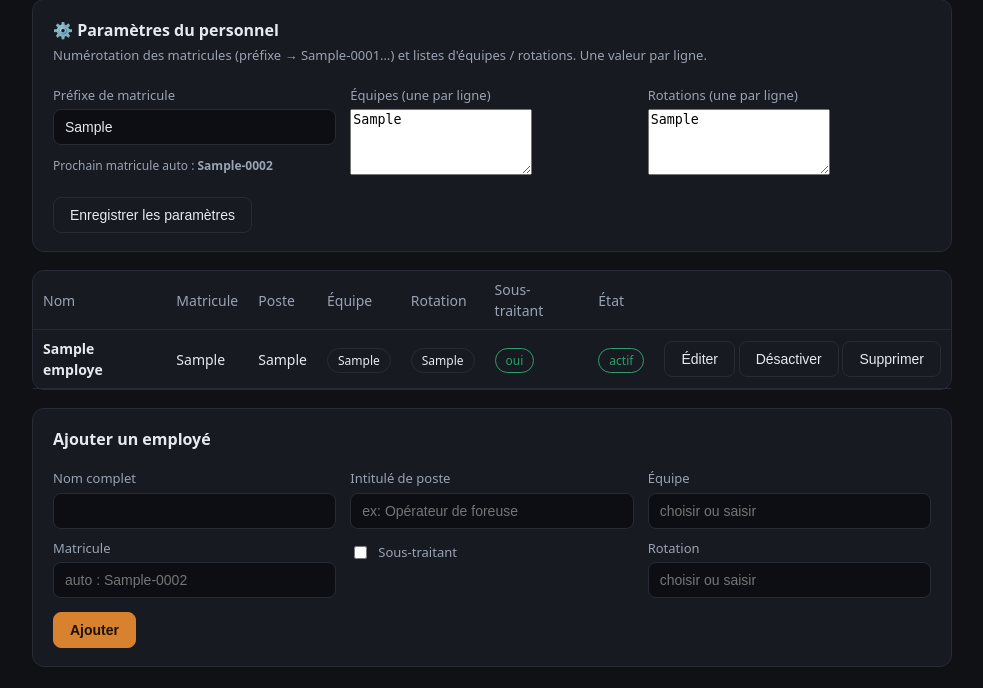
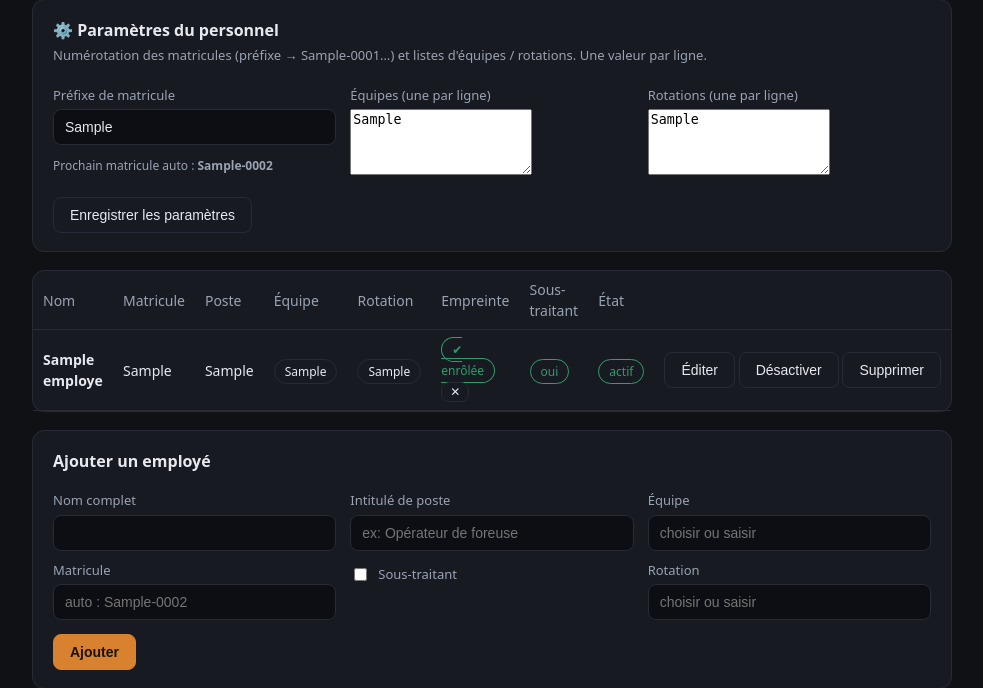
Before and after one commit to donaldulrich90-ctrl/good-engineers-portail, a Django app: page /personnel/ in a window 1280 px wide. Shown: the part 114-802 px from the top of the page, without its empty margins (148-1131 px from the left). Before the commit the page ends 781 px from the top, so only its background shows below. Run offline with Django 5.2, Linux system fonts and the light colour scheme; a user stored in the database is signed in; tables that the repository leaves empty hold one stand-in row (values such as "Sample post").

Commit message:
feat(portail): préparer la biométrie du pointage sur l'employé (#10)
Ajoute sur Employe le gabarit d'empreinte, le doigt et l'état « enrôlée »
(migration 0006). Le personnel affiche la colonne Empreinte et permet de
réinitialiser l'enrôlement. La capture sera branchée au lecteur USB (SDK).


Claude-Session: https://claude.ai/code/session_01AWRhPyJtQYZr4jwqQ3knNc

Co-authored-by: Donald (via Claude) <fasoequipementstore@gmail.com>
Co-authored-by: Claude Opus 4.8 <noreply@anthropic.com>

```diff
--- a/good-engineers-portail/portal/models.py
+++ b/good-engineers-portail/portal/models.py
@@ -272,6 +272,11 @@ class Employe(models.Model):
     equipe = models.CharField("équipe", max_length=60, blank=True, default="")
     rotation = models.CharField("rotation", max_length=60, blank=True, default="")
     sous_traitant = models.BooleanField("sous-traitant", default=False)
+    # Biométrie pour le pointage (gabarit d'empreinte, jamais l'image).
+    # Donnée personnelle sensible : stockée chiffrée, saisie via le lecteur.
+    empreinte_template = models.TextField("gabarit d'empreinte (chiffré)", blank=True, default="")
+    empreinte_doigt = models.CharField("doigt enrôlé", max_length=30, blank=True, default="")
+    empreinte_enrolee = models.BooleanField("empreinte enrôlée", default=False)
     actif = models.BooleanField(default=True)
     cree_le = models.DateTimeField(auto_now_add=True)
 
--- a/good-engineers-portail/portal/templates/portal/pointage/personnel.html
+++ b/good-engineers-portail/portal/templates/portal/pointage/personnel.html
@@ -35,7 +35,7 @@
 
 <div class="card" style="padding:0;margin-top:14px">
   <table>
-    <thead><tr><th>Nom</th><th>Matricule</th><th>Poste</th><th>Équipe</th><th>Rotation</th><th>Sous-traitant</th><th>État</th><th></th></tr></thead>
+    <thead><tr><th>Nom</th><th>Matricule</th><th>Poste</th><th>Équipe</th><th>Rotation</th><th>Empreinte</th><th>Sous-traitant</th><th>État</th><th></th></tr></thead>
     <tbody>
       {% for e in employes %}
       <tr>
@@ -44,6 +44,10 @@
         <td>{{ e.poste|default:"—" }}</td>
         <td>{% if e.equipe %}<span class="pill">{{ e.equipe }}</span>{% else %}<span class="mut">—</span>{% endif %}</td>
         <td>{% if e.rotation %}<span class="pill">{{ e.rotation }}</span>{% else %}<span class="mut">—</span>{% endif %}</td>
+        <td>
+          {% if e.empreinte_enrolee %}<span class="pill ok">✔ enrôlée</span>{% else %}<span class="mut">—</span>{% endif %}
+          {% if peut_gerer and e.empreinte_enrolee %}<form method="post" style="display:inline" onsubmit="return confirm('Supprimer l\'empreinte de cet employé ?')">{% csrf_token %}<input type="hidden" name="action" value="empreinte_reset"><input type="hidden" name="employe_id" value="{{ e.id }}"><button class="btn" type="submit" style="padding:2px 8px;font-size:12px">✕</button></form>{% endif %}
+        </td>
         <td>{% if e.sous_traitant %}<span class="pill ok">oui</span>{% else %}<span class="mut">non</span>{% endif %}</td>
         <td>{% if e.actif %}<span class="pill ok">actif</span>{% else %}<span class="pill off">inactif</span>{% endif %}</td>
         <td style="text-align:right;white-space:nowrap">
@@ -62,7 +66,7 @@
         </td>
       </tr>
       {% empty %}
-      <tr><td colspan="8" class="mut" style="padding:18px">Aucun employé. Ajoute le premier ci-dessous.</td></tr>
+      <tr><td colspan="9" class="mut" style="padding:18px">Aucun employé. Ajoute le premier ci-dessous.</td></tr>
       {% endfor %}
     </tbody>
   </table>
--- a/good-engineers-portail/portal/views.py
+++ b/good-engineers-portail/portal/views.py
@@ -515,6 +515,19 @@ def personnel(request):
             elif action == "activer":
                 Employe.objects.filter(entreprise=ent, pk=request.POST.get("employe_id")).update(actif=True)
                 ok = "Employé réactivé."
+            elif action == "empreinte_save":
+                emp = Employe.objects.filter(entreprise=ent, pk=request.POST.get("employe_id")).first()
+                if emp:
+                    tpl = (request.POST.get("empreinte_template") or "").strip()
+                    emp.empreinte_template = tpl
+                    emp.empreinte_doigt = (request.POST.get("empreinte_doigt") or "").strip()[:30]
+                    emp.empreinte_enrolee = bool(tpl)
+                    emp.save(update_fields=["empreinte_template", "empreinte_doigt", "empreinte_enrolee"])
+                    ok = "Empreinte enregistrée." if tpl else "Empreinte effacée."
+            elif action == "empreinte_reset":
+                Employe.objects.filter(entreprise=ent, pk=request.POST.get("employe_id")).update(
+                    empreinte_template="", empreinte_doigt="", empreinte_enrolee=False)
+                ok = "Empreinte supprimée."
             elif action == "config":
                 ent.matricule_prefix = (request.POST.get("matricule_prefix") or "").strip()[:20]
                 ent.equipes = (request.POST.get("equipes") or "").strip()
```
Also changed, not shown: good-engineers-portail/portal/migrations/0006_employe_empreinte.py (added).
